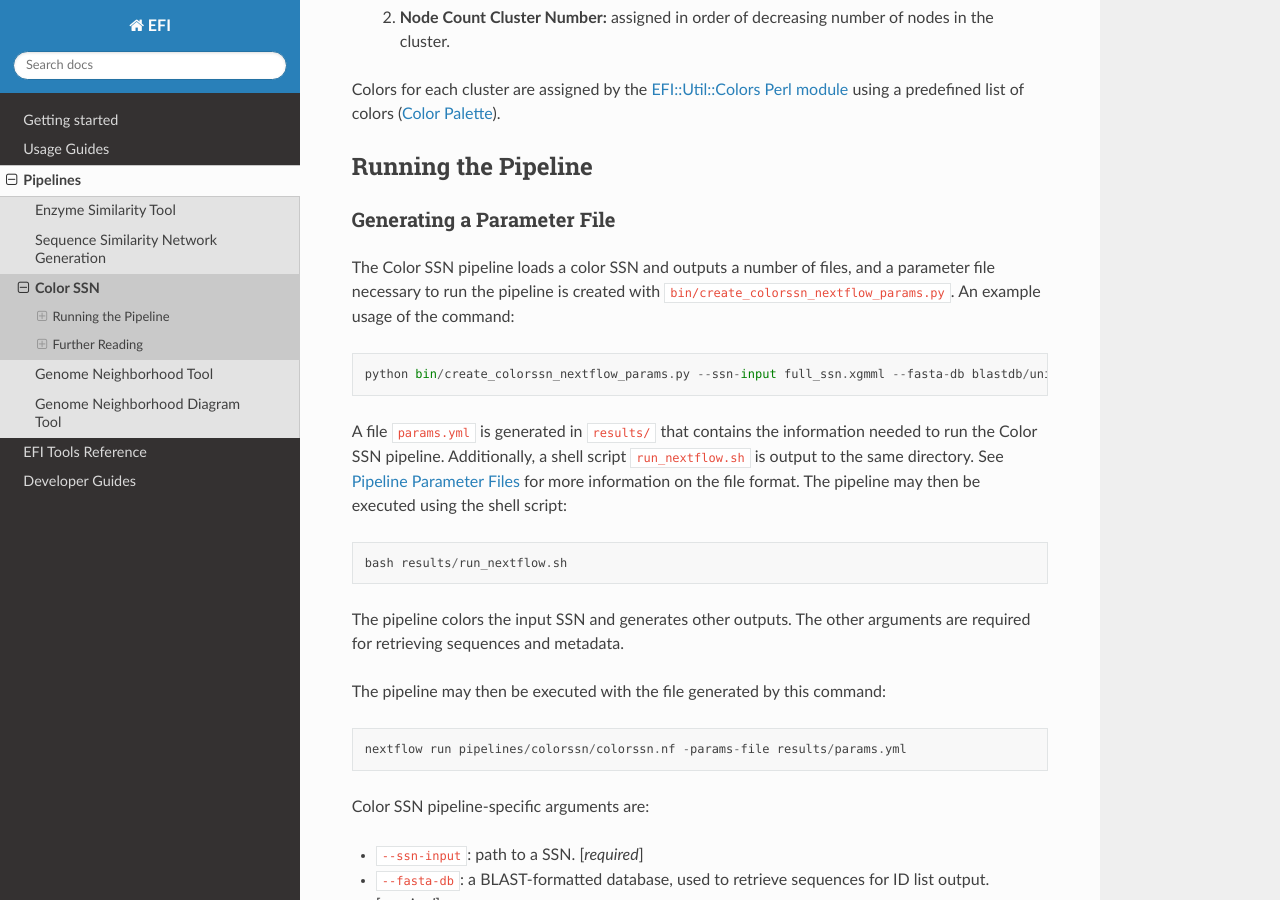
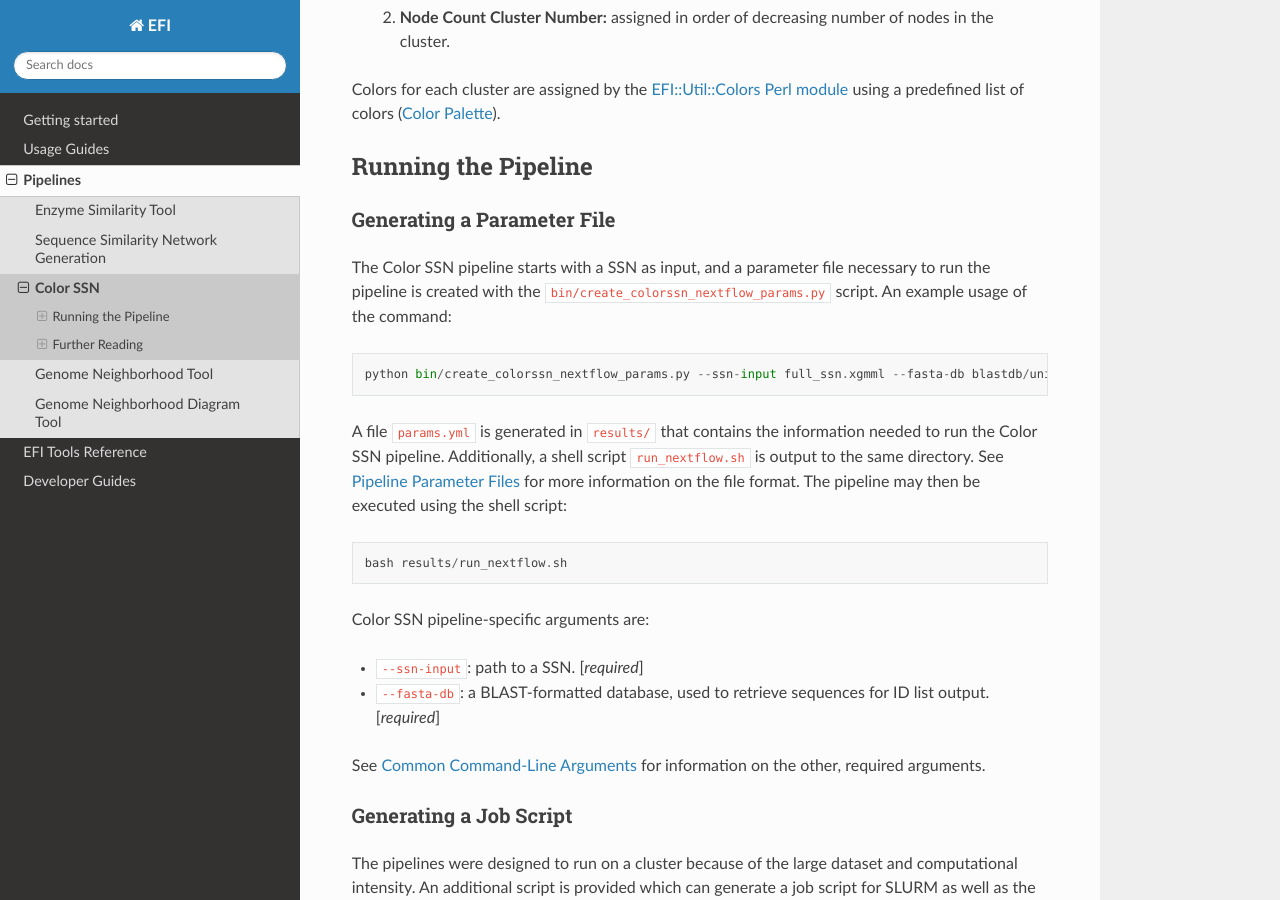
Before and after one commit to EnzymeFunctionInitiative/EST, a Sphinx documentation site: the page built from docs/source/pipelines/colorssn/index.rst, in a window 1280 px wide and 900 px high, scrolled down 322 px. Built offline with Sphinx 7.4.7 and the Read the Docs theme 3.1.0, drawn with Linux system fonts in a browser that asks for light colours.

Commit message:
Clear up documentation

```diff
--- a/docs/source/pipelines/colorssn/index.rst
+++ b/docs/source/pipelines/colorssn/index.rst
@@ -22,9 +22,10 @@
 Generating a Parameter File
 ~~~~~~~~~~~~~~~~~~~~~~~~~~~
 
-The Color SSN pipeline loads a color SSN and outputs a number of files, and a
-parameter file necessary to run the pipeline is created with
-``bin/create_colorssn_nextflow_params.py``.  An example usage of the command: ::
+The Color SSN pipeline starts with a SSN as input, and a parameter file
+necessary to run the pipeline is created with the
+``bin/create_colorssn_nextflow_params.py`` script.  An example usage of the
+command: ::
 
     python bin/create_colorssn_nextflow_params.py --ssn-input full_ssn.xgmml --fasta-db blastdb/uniprot.fasta --output-dir results/ --efi-config efi.config --efi-db efi_db.sqlite --nextflow-config file.config
 
@@ -35,13 +36,6 @@
 pipeline may then be executed using the shell script: ::
 
     bash results/run_nextflow.sh
-
-The pipeline colors the input SSN and generates other outputs.  The other
-arguments are required for retrieving sequences and metadata.
-
-The pipeline may then be executed with the file generated by this command::
-
-    nextflow run pipelines/colorssn/colorssn.nf -params-file results/params.yml
 
 Color SSN pipeline-specific arguments are:
 
--- a/docs/source/pipelines/est/index.rst
+++ b/docs/source/pipelines/est/index.rst
@@ -168,7 +168,7 @@
    run in parallel.  The result of this process is a multiset of edges between
    sequences.  In this stage, the BLAST tabular output is converted to
    `Parquet <https://parquet.apache.org/>`_ files for more efficient processing.
-   The conversion is referred to as "transcoding" in the code.  The is the most
+   The conversion is referred to as "transcoding" in the code.  This is the most
    computationally intensive stage of the pipeline.
 
 4. **BLASTreduce**.  All-by-all BLAST creates a multiset of directed edges, but a
```
Also changed, not shown: docs/source/pipelines/gnt/index.rst (+5 -4 lines).
